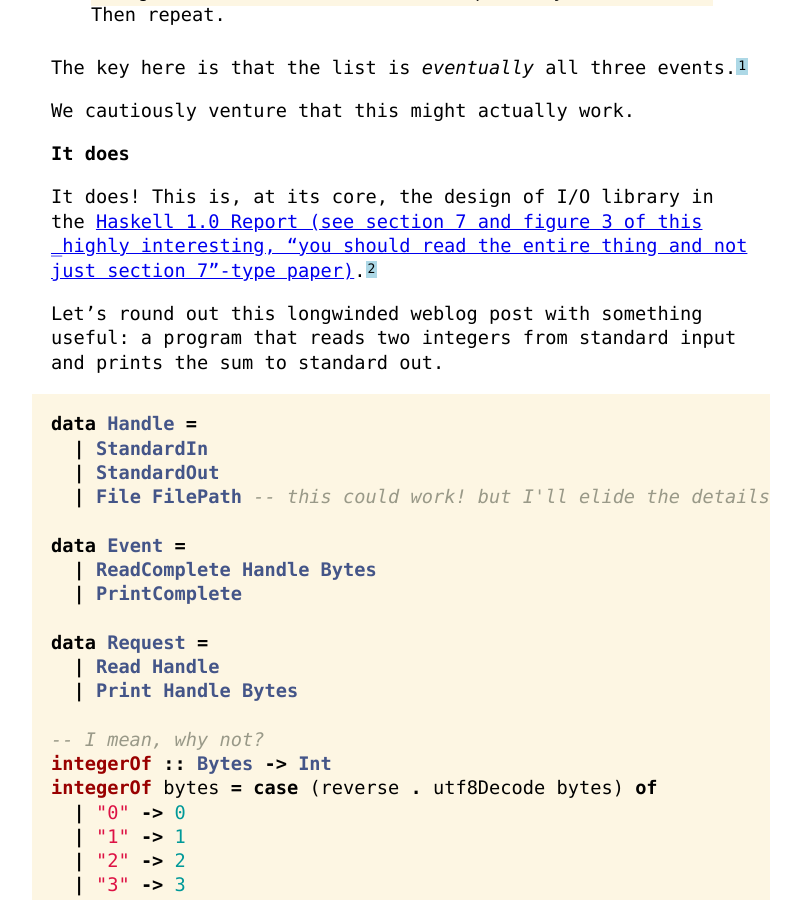
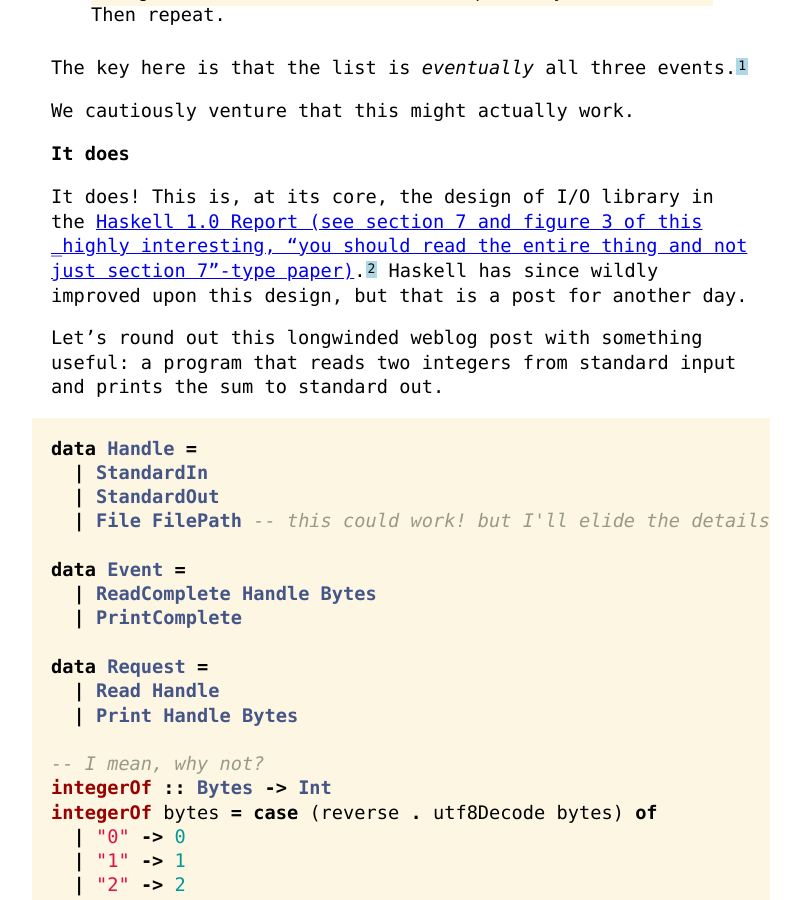
Before and after one commit to hlian/hao.codes, a Jekyll site: the page built from _posts/2015-02-15-loopy-io.html, in a window 1280 px wide and 900 px high, scrolled down 5007 px. Shown: the whole window, without its empty margins (239-1040 px from the left). Built offline with Jekyll 4.4.1, drawn with Linux system fonts in a browser that asks for light colours; Markdown is read by kramdown in place of the engine named in the settings.

Commit message:
loopy-io: set up sequel

```diff
--- a/_posts/2015-02-15-loopy-io.html
+++ b/_posts/2015-02-15-loopy-io.html
@@ -183,7 +183,9 @@
 
 <h2>It does</h2>
 
-<p>It does! This is, at its core, the design of I/O library in the <a href="http://research.microsoft.com/en-us/um/people/simonpj/papers/history-of-haskell/history.pdf">Haskell 1.0 Report (see section 7 and figure 3 of this _highly interesting, “you should read the entire thing and not just section 7”-type paper)</a>.<sup id="fnref2"><a href="#fn2" rel="footnote">2</a></sup></p>
+<p>It does! This is, at its core, the design of I/O library in the <a href="http://research.microsoft.com/en-us/um/people/simonpj/papers/history-of-haskell/history.pdf">Haskell 1.0 Report (see section 7 and figure 3 of this _highly interesting, “you should read the entire thing and not just section 7”-type paper)</a>.<sup id="fnref2"><a href="#fn2" rel="footnote">2</a></sup>
+  Haskell has since wildly improved upon this design, but that is a post for another day.
+</p>
 
 <p>Let’s round out this longwinded weblog post with something useful: a
 program that reads two integers from standard input and prints the sum
```
